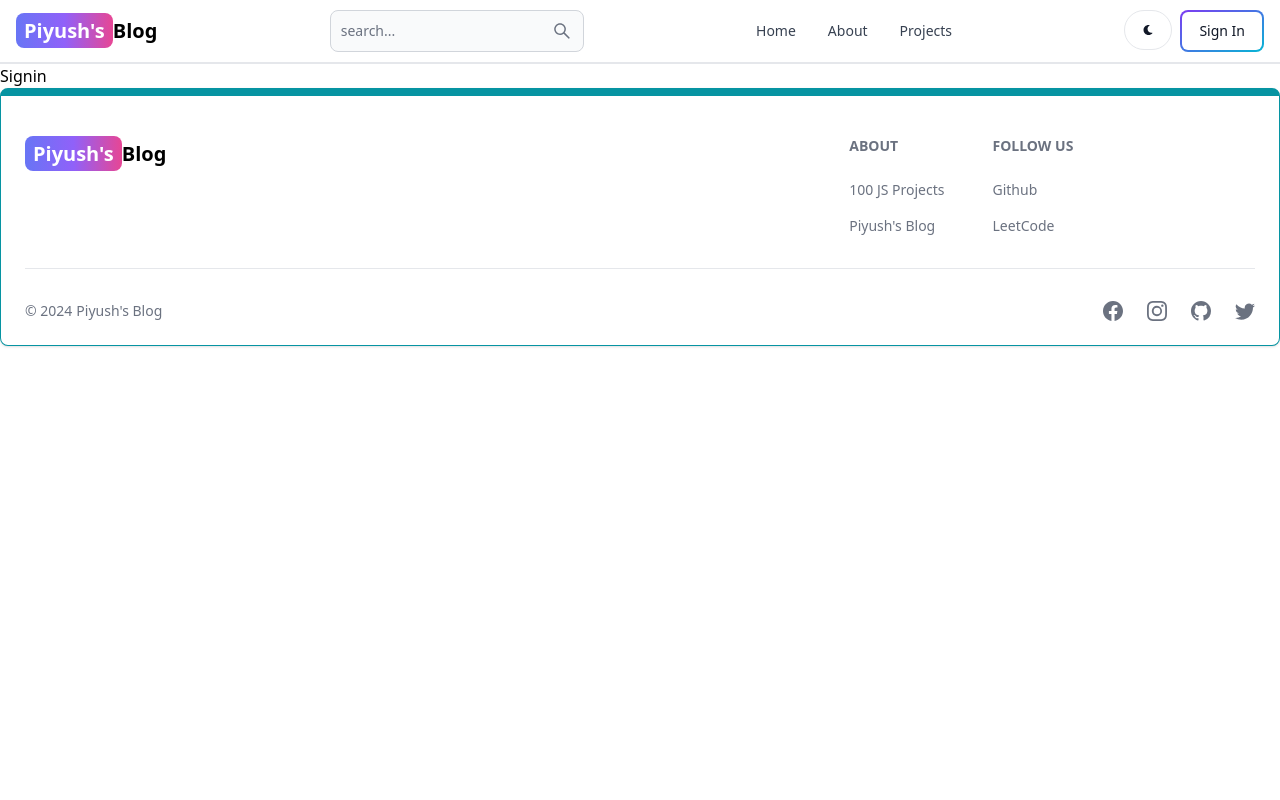
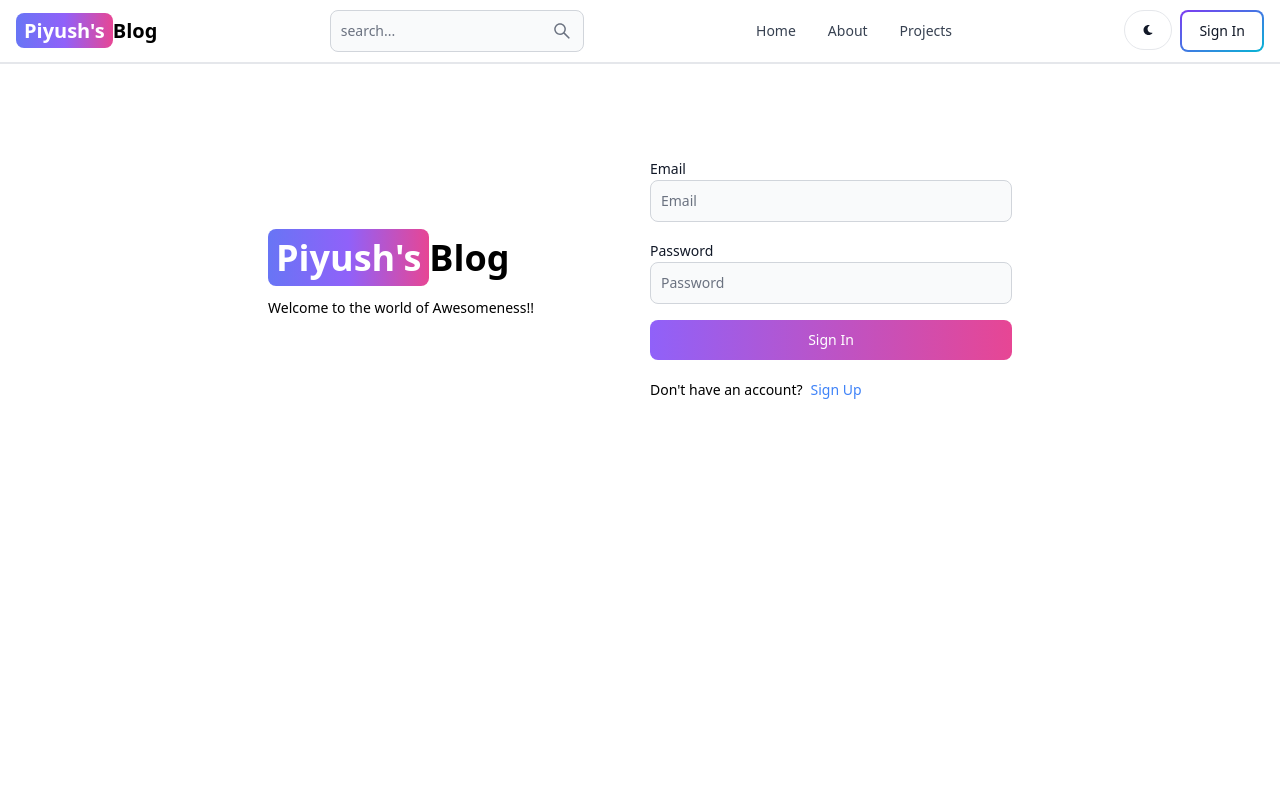
Before and after one commit to PiyushW98/mern-blog, a React (Vite) app in the folder client/: page /sign-in in a window 1280 px wide. Shown: the top 800 px of the page. Built offline with nearby package versions, Linux system fonts and the light colour scheme.

Commit message:
created signin page UI

```diff
--- a/client/src/pages/Signin.jsx
+++ b/client/src/pages/Signin.jsx
@@ -1,7 +1,105 @@
-export default function Signin() {
+import { Alert, Button, Label, Spinner, TextInput } from "flowbite-react";
+import { Link, useNavigate } from "react-router-dom";
+import { useState } from "react";
+
+function Signin() {
+  const [formData, setFormData] = useState({});
+  const [errorMessage, setErrorMessage] = useState(null);
+  const [loading, setLoading] = useState(false);
+  const navigate = useNavigate();
+  const handleChange = (e) => {
+    setFormData({ ...formData, [e.target.id]: e.target.value.trim() });
+  };
+  const handleSubmit = async (e) => {
+    e.preventDefault();
+    if (!formData.email || !formData.password) {
+      return setErrorMessage("Please Fill Out All Details");
+    }
+    try {
+      setLoading(true);
+      setErrorMessage(null);
+      const res = await fetch("/api/auth/signin", {
+        method: "POST",
+        headers: { "Content-Type": "application/json" },
+        body: JSON.stringify(formData),
+      });
+      const data = await res.json();
+      if (data.success === false) {
+        return setErrorMessage(data.message);
+      }
+      setLoading(false);
+      if (res.ok) {
+        navigate("/");
+      }
+    } catch (error) {
+      setErrorMessage(error.message);
+      setLoading(false);
+    }
+  };
   return (
-    <>
-      <div>Signin</div>
-    </>
+    <div className="min-h-screen mt-20">
+      <div className="flex p-3 max-w-3xl mx-auto flex-col md:flex-row md:items-center gap-5">
+        {/* left */}
+        <div className="flex-1">
+          <Link to="/" className="font-bold dark:text-white text-4xl">
+            <span className="px-2 py-1 bg-gradient-to-r from-indigo-500 via-purple-500 to-pink-500 rounded-lg text-white">
+              Piyush's
+            </span>
+            Blog
+          </Link>
+          <p className="text-sm mt-5">Welcome to the world of Awesomeness!!</p>
+        </div>
+        {/* right */}
+        <div className="flex-1">
+          <form className="flex flex-col gap-4" onSubmit={handleSubmit}>
+            <div>
+              <Label value="Email" />
+              <TextInput
+                type="email"
+                placeholder="Email"
+                id="email"
+                onChange={handleChange}
+              />
+            </div>
+            <div>
+              <Label value="Password" />
+              <TextInput
+                type="password"
+                placeholder="Password"
+                id="password"
+                onChange={handleChange}
+              />
+            </div>
+            <Button
+              gradientDuoTone="purpleToPink"
+              type="submit"
+              disabled={loading}
+            >
+              {loading ? (
+                <>
+                  <Spinner size="sm" />
+                  <span className="pl-3">Loading...</span>
+                </>
+              ) : (
+                "Sign In"
+              )}
+            </Button>
+          </form>
+          <div className="flex gap-2 text-sm mt-5">
+            <span>Don't have an account?</span>
+            <Link to="/sign-up" className="text-blue-500">
+              Sign Up
+            </Link>
+          </div>
+          {errorMessage && (
+            <Alert className="mt-5" color="failure">
+              {errorMessage}
+            </Alert>
+          )}
+        </div>
+      </div>
+    </div>
   );
 }
+
+export default Signin;
```
